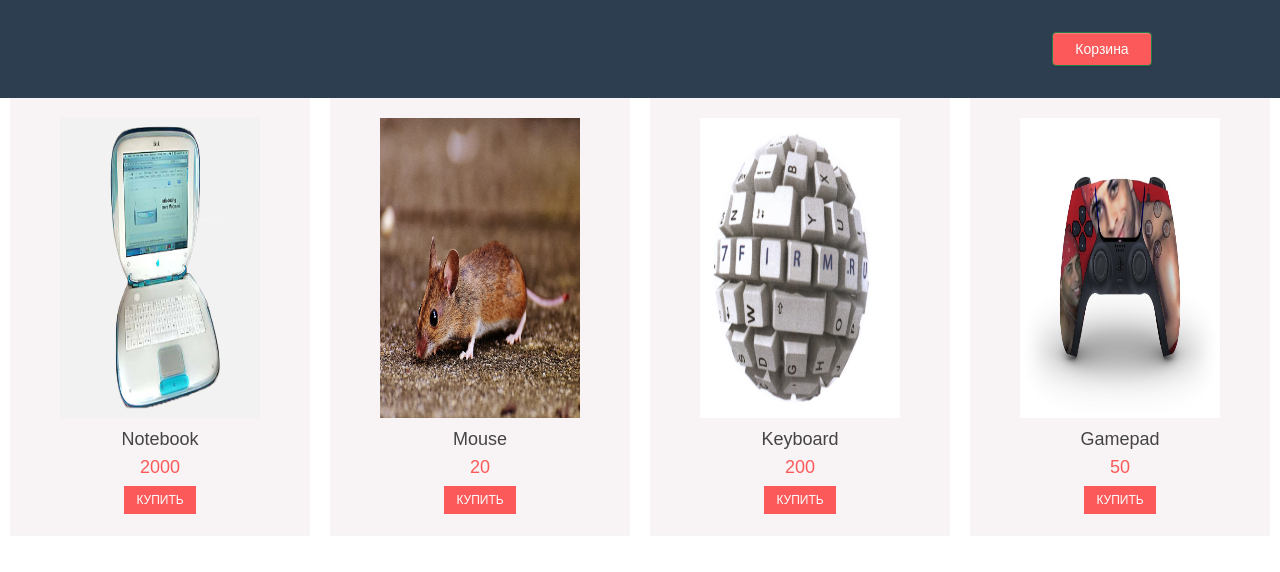
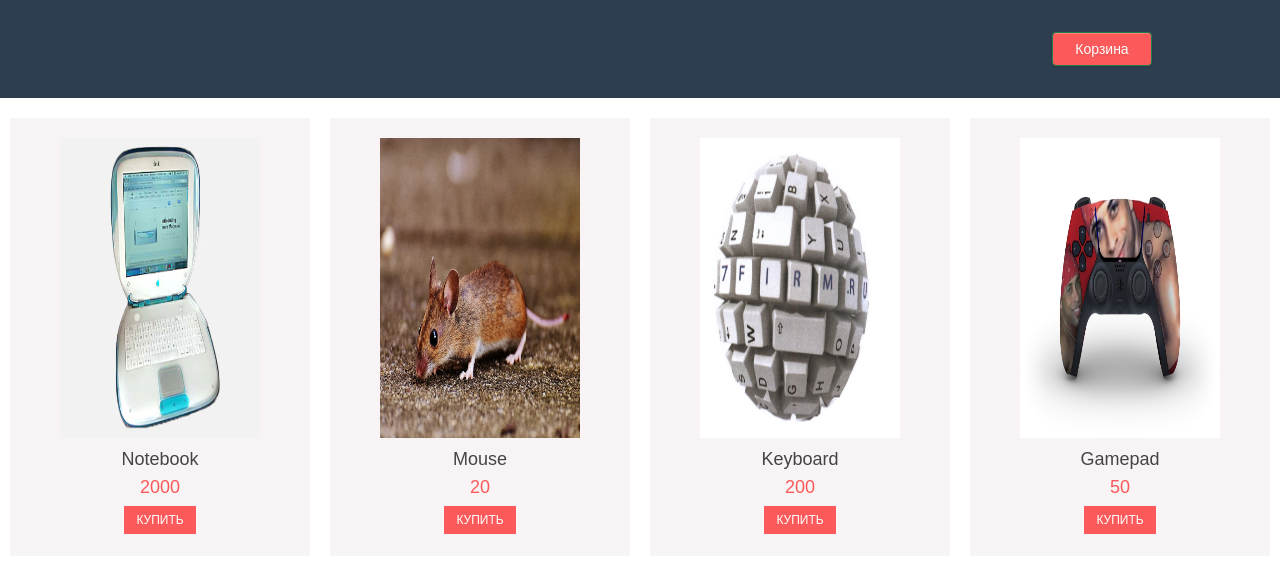
Before and after one commit to oOMaEsTrollOo/ProJs, a plain HTML site: page index.html in a window 1280 px wide. Drawn offline with Linux system fonts and the light colour scheme.

Commit message:
lesson-2

```diff
--- a/css/style.css
+++ b/css/style.css
@@ -181,6 +181,7 @@ table {
     transition: .3s ease-in;
     min-height: 380px;
     background-color: #F8F3F4;
+    margin-top: 20px;
 }
 
 .product-item:hover {
--- a/js/main.js
+++ b/js/main.js
@@ -1,22 +1,71 @@
-const products = [
-    { id: 1, title: 'Notebook', price: 2000, img: 'notebook.jpg' },
-    { id: 2, title: 'Mouse', price: 20, img: 'mouse.jpg' },
-    { id: 3, title: 'Keyboard', price: 200, img: 'keyboard.jpg' },
-    { id: 4, title: 'Gamepad', price: 50, img: 'gamepad.jpg' },
-];
-//Функция для формирования верстки каждого товара
-const renderProduct = (x) => {
-    return `<div class="product-item">
-                <img src="./img/${x.img}" alt="${x.img}" width="200px" height="300px">
-                <h3 class="title">${x.title}</h3>
-                <p class="price">${x.price}</p>
+'use strict'
+
+class ProductList {
+    constructor(container = '.products') {
+        this.container = container;
+        this.goods = [];
+        this._fetchProducts();
+        this.goodsList();
+    }
+
+    goodsList() {
+        let sumPrice = 0
+        for (let i = 0; i < this.goods.length; i++) {
+            sumPrice += this.goods[i].price;
+        }
+    }
+
+    _fetchProducts() {
+        this.goods = [
+            { id: 1, title: 'Notebook', price: 2000 },
+            { id: 2, title: 'Mouse', price: 20 },
+            { id: 3, title: 'Keyboard', price: 200 },
+            { id: 4, title: 'Gamepad', price: 50 },
+        ]
+    }
+    render() {
+        const block = document.querySelector(this.container);
+        for (let product of this.goods) {
+            const productObj = new ProductItem(product);
+            block.insertAdjacentHTML('beforeend', productObj.render())
+        }
+    }
+}
+
+class ProductItem {
+    constructor(product) {
+            this.title = product.title;
+            this.price = product.price;
+            this.id = product.id;
+        }
+        //Функция для формирования верстки каждого товара
+    render() {
+        return `<div class="product-item">
+                <img src="./img/${this.title}.jpg" alt="${this.title}" width="200px" height="300px">
+                <h3 class="title">${this.title}</h3>
+                <p class="price">${this.price}</p>
                 <button class="buy-btn">Купить</button>
             </div>`
-};
-const renderPage = list => {
-    const productsList = list.map(item => renderProduct(item));
-    console.log(productsList);
-    document.querySelector('.products').innerHTML = productsList.join(' ');
-};
+    }
+}
 
-renderPage(products);
+// class Cart {
+//     constructor(cart1 = '.cart') {
+//         this.cart1 = cart1;
+//     }
+
+//     clearCart()
+// }
+
+// class CartItem {
+//     constructor(cartitem1 = '.cart') {
+//         this.cartitem1 = cartitem1;
+//     }
+
+//     addProduct()
+
+//     delProduct()
+// }
+
+let list = new ProductList();
+list.render();
```
